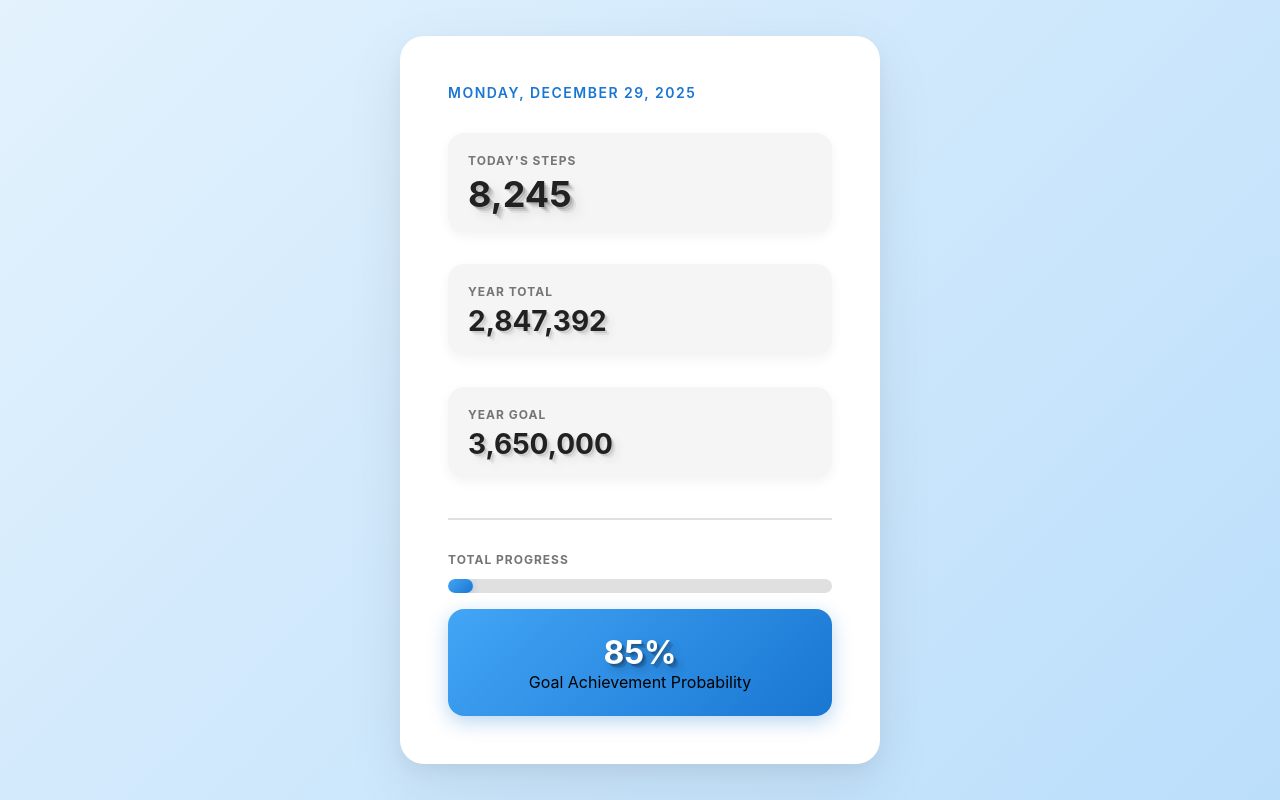
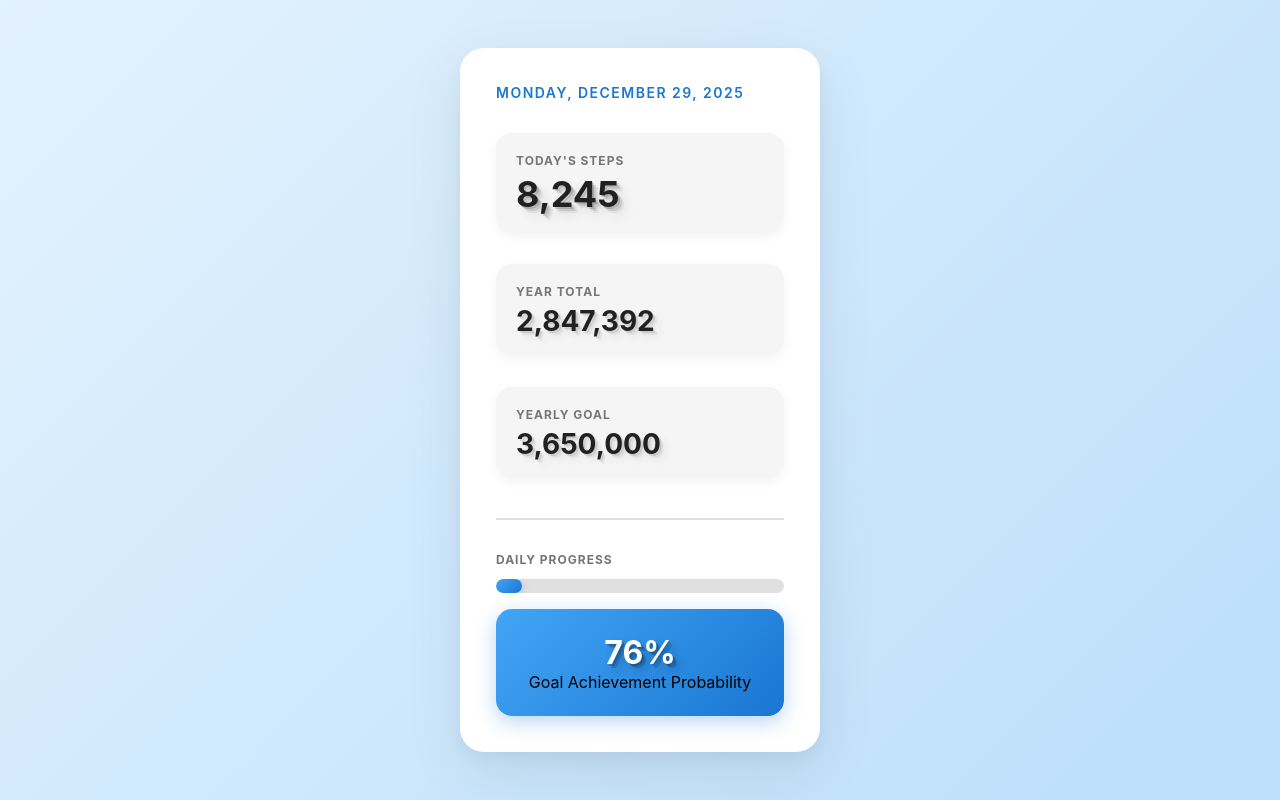
Before and after one commit to Visheshevi/walk.goal.github.io, a plain HTML site: page index.html in a window 1280 px wide. Drawn offline with Linux system fonts and the light colour scheme.

Commit message:
Update index.html

```diff
--- a/index.html
+++ b/index.html
@@ -24,8 +24,8 @@
         .container {
             background: #ffffff;
             border-radius: 24px;
-            padding: 48px;
-            max-width: 480px;
+            padding: 36px;
+            max-width: 360px;
             width: 100%;
             box-shadow:
                 0 20px 60px rgba(0, 0, 0, 0.08),
@@ -138,7 +138,13 @@
                 6px 6px 8px rgba(0, 0, 0, 0.2);
         }
 
-
+            font-size: 11px;
+            font-weight: 700;
+            text-transform: uppercase;
+            letter-spacing: 1px;
+            margin-top: 8px;
+            opacity: 0.95;
+        }
     </style>
 </head>
 <body>
@@ -156,12 +162,12 @@
         </div>
 
         <div class="metric">
-            <div class="metric-label">Year Goal</div>
+            <div class="metric-label">Yearly Goal</div>
             <div class="metric-value" id="stepGoal">3,650,000</div>
         </div>
 
         <div class="progress-container">
-            <div class="metric-label">Total Progress</div>
+            <div class="metric-label">Daily Progress</div>
             <div class="progress-bar">
                 <div class="progress-fill" id="progressBar"></div>
             </div>
@@ -181,7 +187,9 @@
         dateElement.textContent = today.toLocaleDateString('en-US', options);
 
         // Calculate progress
-        const totalSteps = 234004;
+        const dailySteps = 8245;
+        const stepGoal = 10000;
+        const totalSteps = 329994;
         const progress = Math.min((totalSteps / 3650000) * 100, 100);
         document.getElementById('progressBar').style.width = progress + '%';
 
@@ -190,7 +198,7 @@
         const hoursRemaining = 24 - hour;
         const currentRate = dailySteps / hour;
         const projectedSteps = dailySteps + (currentRate * hoursRemaining);
-        const probability = 85;
+        const probability = 76;
         document.getElementById('probability').textContent = probability + '%';
     </script>
 </body>
```
